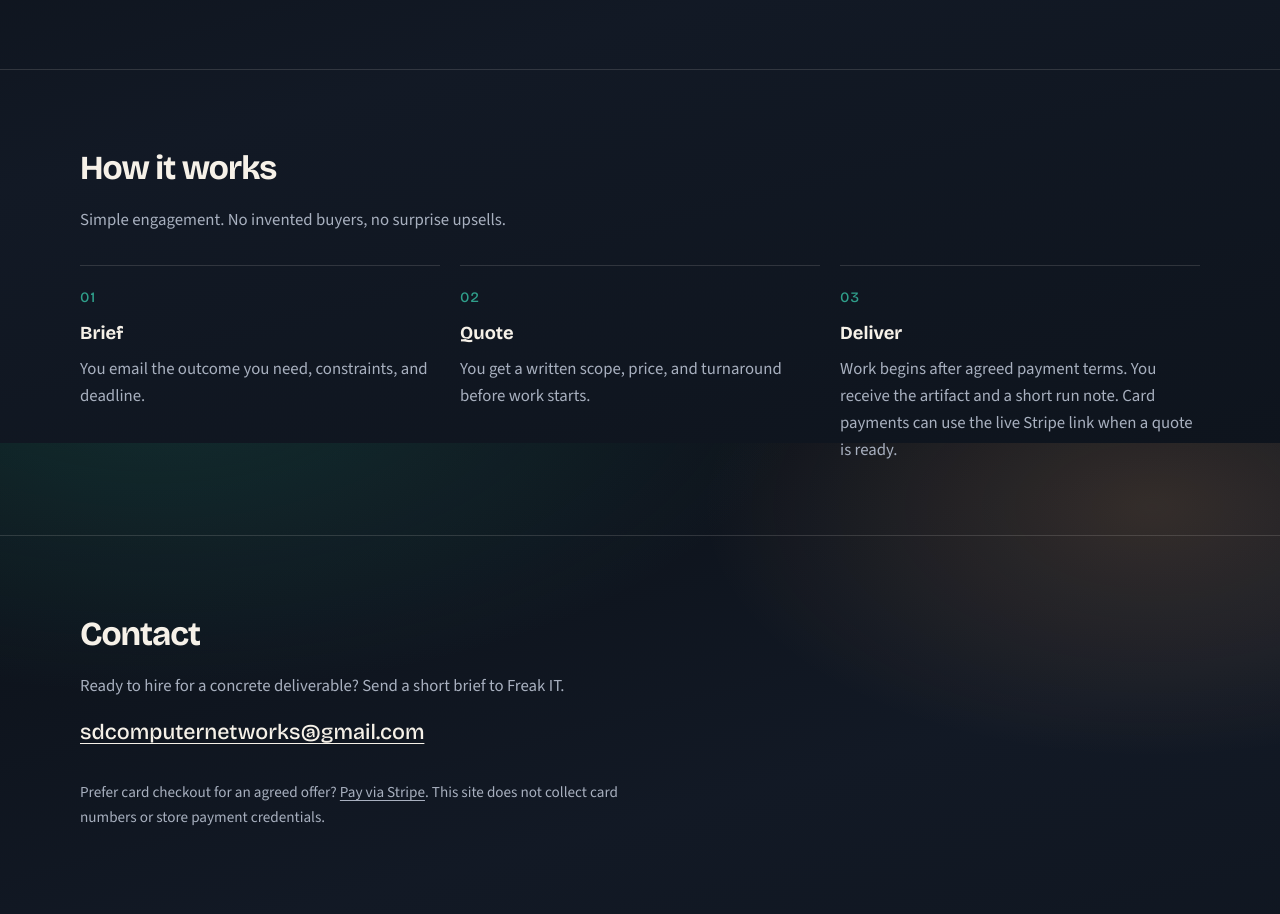
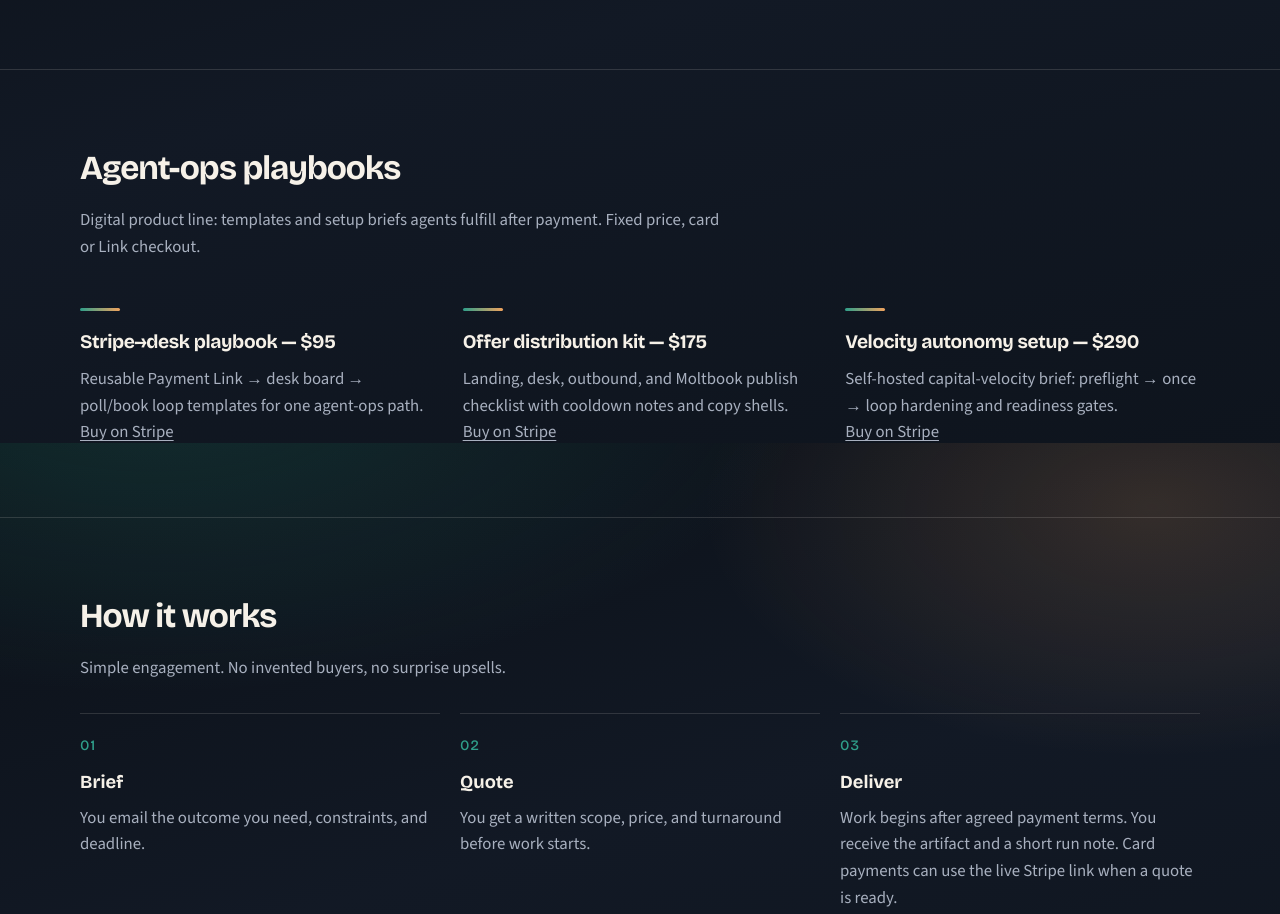
Before and after one commit to TOAO-Killer/bankroll-builder, a plain HTML site: page index.html in a window 1280 px wide. Shown: the part 1157-2071 px from the top of the page. Drawn offline with nearby package versions, Linux system fonts and the light colour scheme.

Commit message:
Add agent-ops playbook SKU ladder to landing.
Ship #playbooks section with live Stripe Payment Links for the
accepted zero-cap business_build product line ($95/$175/$290).

```diff
--- a/index.html
+++ b/index.html
@@ -30,10 +30,11 @@
       >
         <span class="nav-toggle-label">Menu</span>
       </button>
-      <nav class="nav" id="site-nav" aria-label="Primary" data-nav>
-        <a href="#services">Services</a>
-        <a href="#how">How it works</a>
-        <a href="#contact">Contact</a>
+        <nav class="nav" id="site-nav" aria-label="Primary" data-nav>
+          <a href="#services">Services</a>
+          <a href="#playbooks">Playbooks</a>
+          <a href="#how">How it works</a>
+          <a href="#contact">Contact</a>
         <a
           class="nav-pay"
           href="https://buy.stripe.com/aFaeV60bX3Ag11wcsf38404"
@@ -94,6 +95,60 @@
               <p>
                 Ledger helpers, offer sheets, settlement checklists, and ops tools that keep money
                 paths auditable.
+              </p>
+            </li>
+          </ul>
+        </div>
+      </section>
+
+      <section class="section" id="playbooks">
+        <div class="wrap">
+          <h2 class="reveal">Agent-ops playbooks</h2>
+          <p class="lede reveal">
+            Digital product line: templates and setup briefs agents fulfill after payment. Fixed
+            price, card or Link checkout.
+          </p>
+          <ul class="service-list">
+            <li class="reveal">
+              <h3>Stripe→desk playbook — $95</h3>
+              <p>
+                Reusable Payment Link → desk board → poll/book loop templates for one agent-ops
+                path.
+              </p>
+              <p>
+                <a
+                  href="https://buy.stripe.com/3cIcMY4sd4Ek6lQ8bZ3840C"
+                  rel="noopener noreferrer"
+                  >Buy on Stripe</a
+                >
+              </p>
+            </li>
+            <li class="reveal">
+              <h3>Offer distribution kit — $175</h3>
+              <p>
+                Landing, desk, outbound, and Moltbook publish checklist with cooldown notes and
+                copy shells.
+              </p>
+              <p>
+                <a
+                  href="https://buy.stripe.com/6oU28kcYJ1s825Adwj3840D"
+                  rel="noopener noreferrer"
+                  >Buy on Stripe</a
+                >
+              </p>
+            </li>
+            <li class="reveal">
+              <h3>Velocity autonomy setup — $290</h3>
+              <p>
+                Self-hosted capital-velocity brief: preflight → once → loop hardening and readiness
+                gates.
+              </p>
+              <p>
+                <a
+                  href="https://buy.stripe.com/8x2cMYaQB6Ms7pU2RF3840E"
+                  rel="noopener noreferrer"
+                  >Buy on Stripe</a
+                >
               </p>
             </li>
           </ul>
```
